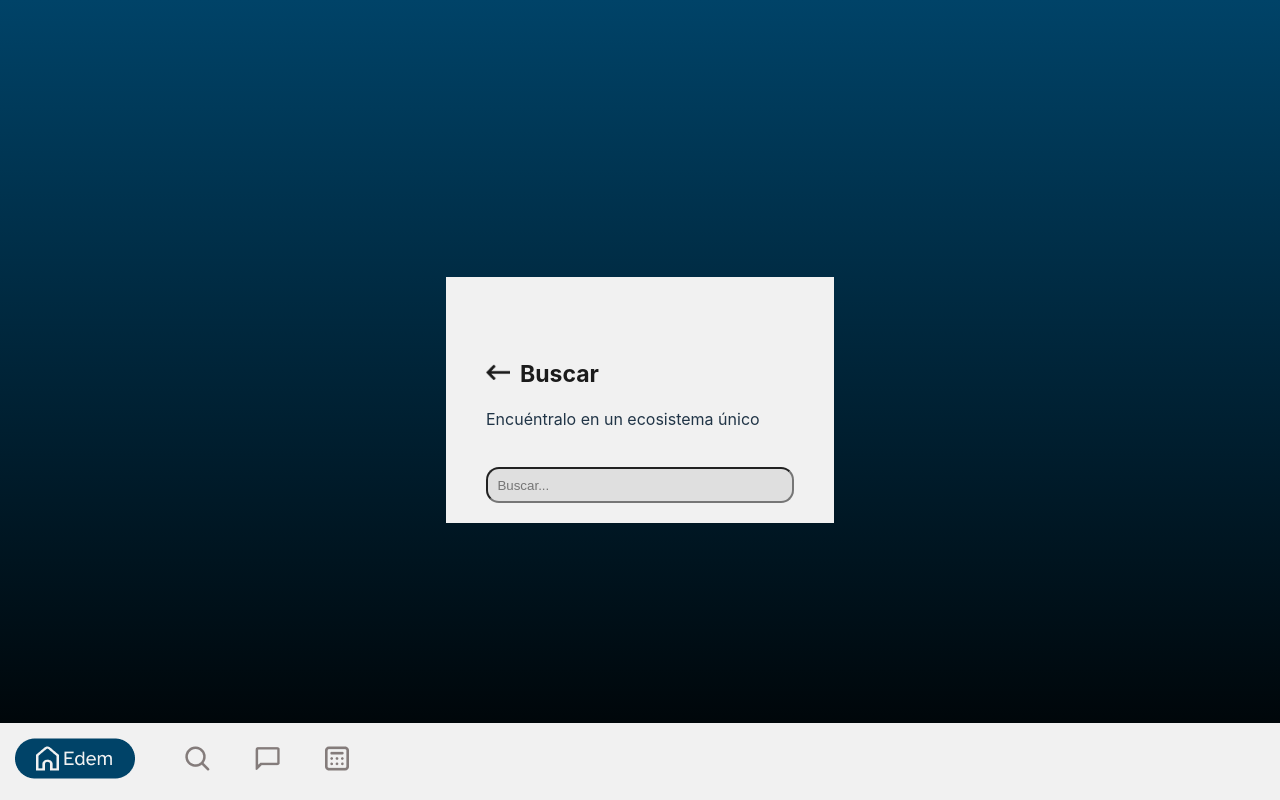
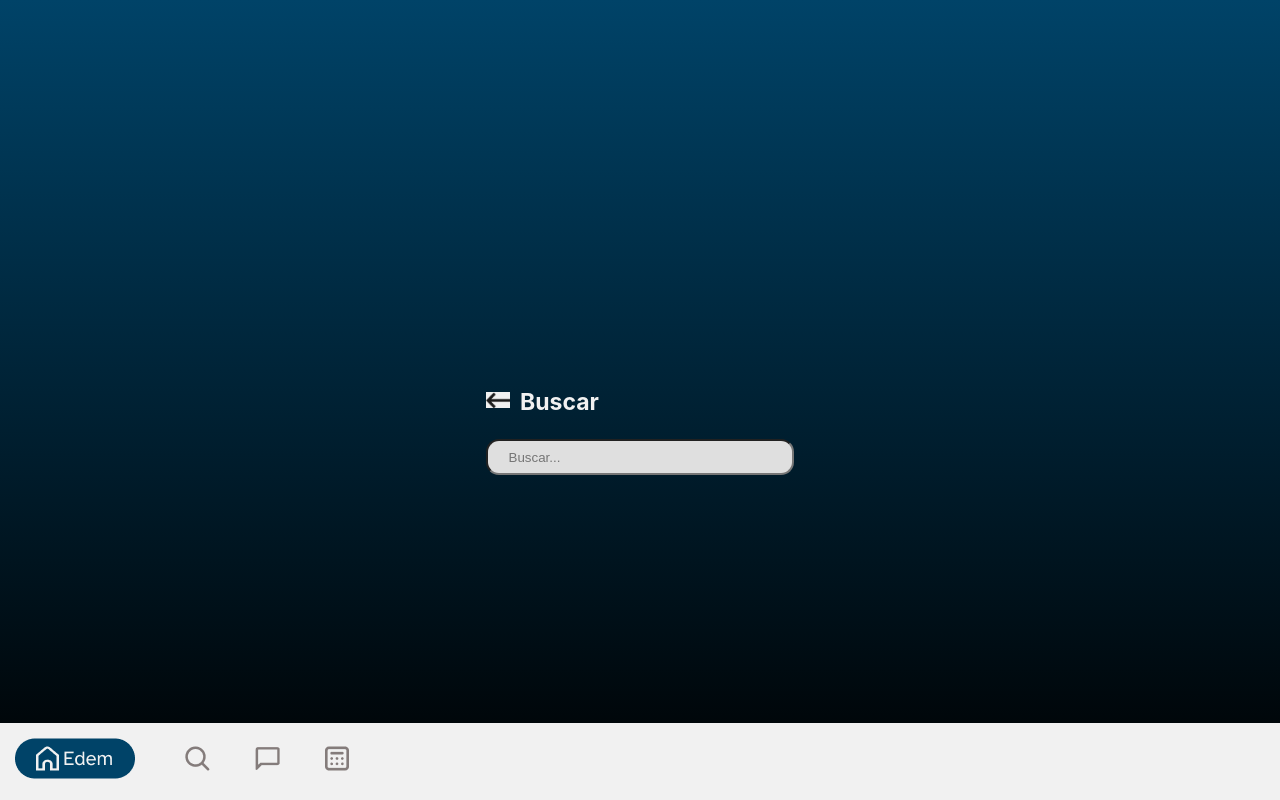
Before and after one commit to adrianMartinezTeba/Front-Desafio, a React (Vite) app: page /buscar in a window 1280 px wide. Built offline with nearby package versions, Linux system fonts and the light colour scheme.

Commit message:
cambios en buscar y form de intereses

```diff
--- a/src/components/Buscar/Buscar.jsx
+++ b/src/components/Buscar/Buscar.jsx
@@ -32,13 +32,11 @@
           </Link>
           <h2>Buscar</h2>
         </div>
-        <div className="content">
-          <p>Encuéntralo en un ecosistema único</p>
-        </div>
+
         <div className="buscar-bar">
           <input
             type="text"
-            placeholder="  Buscar..."
+            placeholder="     Buscar..."
             value={searchTerm}
             onChange={handleChange}
             onKeyPress={handleKeyPress}
--- a/src/components/Buscar/Buscar.scss
+++ b/src/components/Buscar/Buscar.scss
@@ -1,11 +1,10 @@
 @import './src/colors.scss';
 
 .body-buscar {
-  background-color: $white;
+
   display: flex;
   flex-direction: column;
-  padding-left: 40px;
-  padding-right: 40px;
+
   padding-bottom: 20px;
 }
 
@@ -14,15 +13,18 @@
     align-items: center;
     margin-right: 20px;
     padding-top: 80px;
+    color: $white;
   }
 
   .Busca img {
     width: 24px;
-    margin-right: 10px; /* Espacio entre la imagen y el encabezado */
+    margin-right: 10px;
+    background-color: $white; /* Espacio entre la imagen y el encabezado */
   }
 
   .Busca h2 {
     margin: 0; /* Elimina los márgenes por defecto del encabezado */
+    color: $white;
   }
 
 
--- a/src/components/interestsForm/interestsForm.jsx
+++ b/src/components/interestsForm/interestsForm.jsx
@@ -1,15 +1,18 @@
 import React, { useEffect, useContext, useState } from 'react';
+import { Link } from 'react-router-dom';
 import { UserContext } from '../../context/UserContext/UserState';
-
 import './InterestsForm.scss';
 import { TagContext } from '../../context/TagsContext/TagContext';
-import { Await } from 'react-router-dom';
+
+
 
 const InterestsForm = () => {
   const { user, getUserLogged } = useContext(UserContext);
   const {tags,getTags}=useContext(TagContext)
   const [currentView, setCurrentView] = useState(1);
   const [previousView, setPreviousView] = useState(null);
+
+
 
   useEffect(() => {
 getTags(),
@@ -23,6 +26,7 @@
   const handleContinue = () => {
     setPreviousView(currentView);
     setCurrentView(currentView + 1);
+
   };
 
   const handleBack = () => {
@@ -157,7 +161,7 @@
 
             <div className="button-container">
             <button onClick={handleBack}>Atrás</button>
-            <button onClick={handleContinue}>Continuar</button>
+            <Link to="/home">Terminar</Link>
             </div>
           </div>
         );
```
